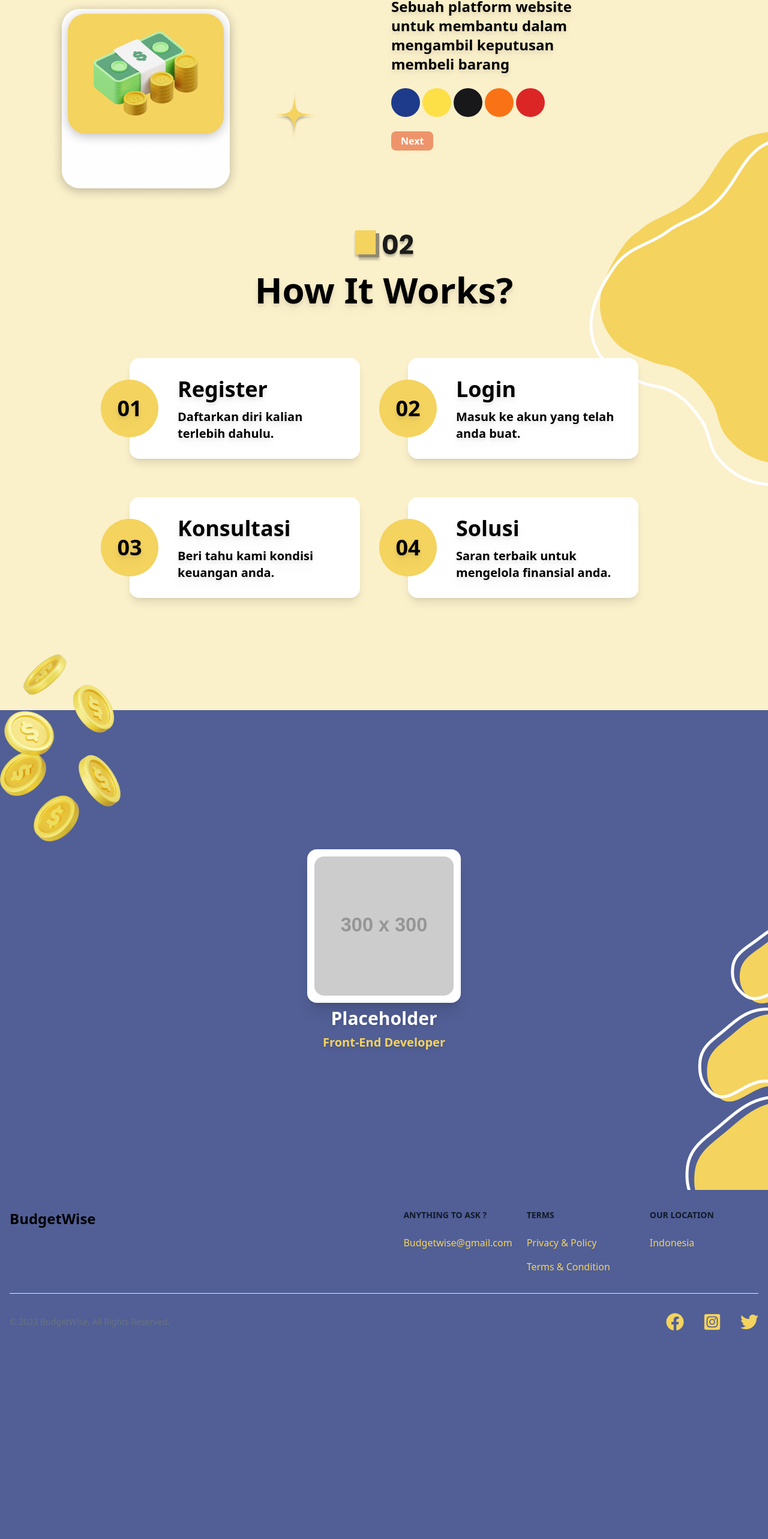
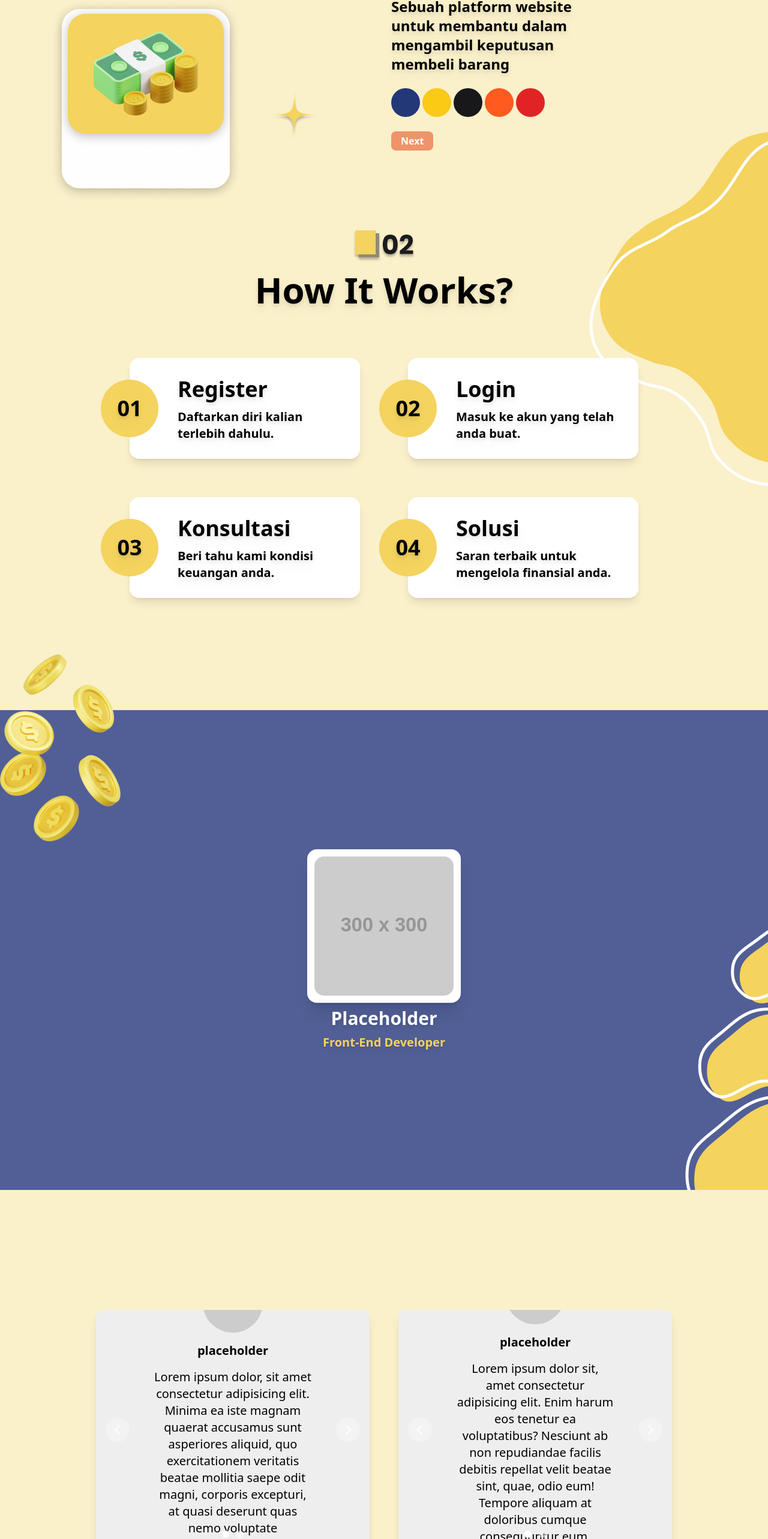
Before and after one commit to flexsible/budgetwise, a React (Vite) app: page / in a window 1280 px wide. Shown: the part 1216-3782 px from the top of the page at 60% size. Before the commit the page ends 3467 px from the top, so only its background shows below. Built offline with nearby package versions, Linux system fonts and the light colour scheme.

Commit message:
invest page & testimoni

```diff
--- a/package.json
+++ b/package.json
@@ -12,6 +12,7 @@
   "dependencies": {
     "@reduxjs/toolkit": "^2.2.3",
     "@supabase/supabase-js": "^2.43.4",
+    "flowbite-react": "^0.9.0",
     "prop-types": "^15.8.1",
     "react": "^18.2.0",
     "react-dom": "^18.2.0",
--- a/src/components/Footer.jsx
+++ b/src/components/Footer.jsx
@@ -7,14 +7,28 @@ export default function Footer () {
       <footer className="bg-biru">
         <div className="mx-auto w-full max-w-screen-xl p-4 py-6 lg:py-8">
           <div className="md:flex md:justify-between">
-            <div className="mb-6 md:mb-0">
+            <div className="mb-6">
               <a href="" className="flex items-center">
-                <span className="self-center text-2xl font-semibold whitespace-nowrap dark:text-white">BudgetWise</span>
+                <span className="self-center text-2xl font-semibold whitespace-nowrap text-white">BudgetWise</span>
               </a>
+              <div className="flex gap-3 align-middle justify-center mt-0">
+                <a href="#" className="text-gray-500 hover:text-gray-900 dark:hover:text-white">
+                  <FaFacebook className='fill-[#F4D35E] text-3xl'/>
+                  <span className="sr-only">Facebook page</span>
+                </a>
+                <a href="#" className="text-gray-500 hover:text-gray-900 dark:hover:text-white ms-5">
+                  <FaInstagramSquare className='fill-[#F4D35E] text-3xl'/>
+                  <span className="sr-only">Instagram page</span>
+                </a>
+                <a href="#" className="text-gray-500 hover:text-gray-900 dark:hover:text-white ms-5">
+                  <FaTwitter className='fill-[#F4D35E] text-3xl'/>
+                  <span className="sr-only">Twitter page</span>
+                </a>
+              </div>
             </div>
             <div className="grid grid-cols-2 gap-8 sm:gap-6 sm:grid-cols-3">
               <div>
-                <h2 className="mb-6 text-sm font-semibold text-gray-900 uppercase dark:text-white">Anything to ask ?</h2>
+                <h2 className="mb-6 text-sm font-semibold uppercase text-white">Anything to ask ?</h2>
                 <ul className="text-gray-500 dark:text-gray-400 font-medium">
                   <li className="mb-4">
                     <a href="" className="hover:underline text-[#F4D35E]">Budgetwise@gmail.com</a>
@@ -22,7 +36,7 @@ export default function Footer () {
                 </ul>
               </div>
               <div>
-                <h2 className="mb-6 text-sm font-semibold text-gray-900 uppercase dark:text-white">Terms</h2>
+                <h2 className="mb-6 text-sm font-semibold uppercase text-white">Terms</h2>
                 <ul className="text-gray-500 dark:text-gray-400 font-medium">
                   <li className="mb-4">
                     <a href="" className="hover:underline text-[#F4D35E]">Privacy & Policy</a>
@@ -33,7 +47,7 @@ export default function Footer () {
                 </ul>
               </div>
               <div>
-                <h2 className="mb-6 text-sm font-semibold text-gray-900 uppercase dark:text-white">Our Location</h2>
+                <h2 className="mb-6 text-sm font-semibold uppercase text-white">Our Location</h2>
                 <ul className="text-gray-500 dark:text-gray-400 font-medium">
                   <li className="mb-4">
                     <a href="#" className="hover:underline text-[#F4D35E]">Indonesia</a>
@@ -43,10 +57,10 @@ export default function Footer () {
             </div>
           </div>
           <hr className="my-6 border-gray-200 sm:mx-auto dark:border-gray-700 lg:my-8" />
-          <div className="sm:flex sm:items-center sm:justify-between">
-            <span className="text-sm text-gray-500 sm:text-center dark:text-gray-400">© 2023 <a href="" className="hover:underline">BudgetWise</a>. All Rights Reserved.
+          <div className="flex items-center justify-center">
+            <span className="text-sm text-white text-center">© 2023 <a href="" className="hover:underline">BudgetWise</a>. All Rights Reserved.
             </span>
-            <div className="flex mt-4 gap-3 sm:justify-center sm:mt-0">
+            {/* <div className="flex mt-4 gap-3 sm:justify-center sm:mt-0">
               <a href="#" className="text-gray-500 hover:text-gray-900 dark:hover:text-white">
                 <FaFacebook className='fill-[#F4D35E] text-3xl'/>
                 <span className="sr-only">Facebook page</span>
@@ -59,7 +73,7 @@ export default function Footer () {
                 <FaTwitter className='fill-[#F4D35E] text-3xl'/>
                 <span className="sr-only">Twitter page</span>
               </a>
-            </div>
+            </div> */}
           </div>
         </div>
       </footer>
--- a/src/components/InputBudget.jsx
+++ b/src/components/InputBudget.jsx
@@ -3,8 +3,8 @@ export default function InputBudget () {
   return (
     <>
       <div className='flex items-center me-4 justify-center pb-10'>
-          <input className="px-3 py-3 text-lg font-bold rounded-lg border-2 focus:outline focus:outline-2 focus:outline-offset-2 bg-[#ffffff] text-[#444444] focus:outline-[#aaaaaa] border-borderBlue"/>
-        </div>
+        <input className="px-3 py-3 text-lg font-bold rounded-lg border-2 focus:outline focus:outline-2 focus:outline-offset-2 bg-[#ffffff] text-[#444444] focus:outline-[#aaaaaa] border-borderBlue"/>
+      </div>
     </>
   )
 }
--- /dev/null
+++ b/src/components/Investment.jsx
@@ -0,0 +1,18 @@
+import React from 'react'
+
+// eslint-disable-next-line react/prop-types
+export default function Investment ({ number }) {
+  return (
+    <>
+      <div className="py-6 flex flex-col gap-6 justify-center bg-krem items-center">
+        <div className="flex items-center me-4 w-1/2 gap-4">
+          <div className='bg-biru rounded-full me-2 px-4 text-center outline outline-offset-2 outline-biru'>
+            <label className="block mb-2 text-3xl font-medium text-white">{number}</label>
+          </div>
+          <h1 className='px-3 py-3 text-lg font-bold rounded-lg border-2 bg-[#ffffff] text-[#444444] border-borderBlue w-3/4'>SBN Ritel</h1>
+          <h1 className='px-3 py-3 text-lg font-bold rounded-lg border-2 bg-[#ffffff] text-[#444444] border-borderBlue w-1/4'>Rp 1.000.000</h1>
+        </div>
+      </div>
+    </>
+  )
+}
--- /dev/null
+++ b/src/components/Testimoni.jsx
@@ -0,0 +1,37 @@
+import React from 'react'
+import { Carousel } from 'flowbite-react'
+
+export default function Testimoni () {
+  return (
+    <>
+    <div className='h-screen w-full justify-center flex items-center bg-krem'>
+      <div className="h-1/2 w-3/4 flex flex-row gap-12">
+        <Carousel className='shadow-lg rounded-lg'>
+          <div className='flex flex-col items-center justify-center bg-[#EEEEEE] h-full rounded-xl px-24'>
+            <img className='rounded-full' src="https://placehold.co/100x100"/>
+            <h1 className='text-center text-xl font-semibold my-4'>placeholder</h1>
+            <h1 className='text-center text-xl'>Lorem ipsum dolor, sit amet consectetur adipisicing elit. Minima ea iste magnam quaerat accusamus sunt asperiores aliquid, quo exercitationem veritatis beatae mollitia saepe odit magni, corporis excepturi, at quasi deserunt quas nemo voluptate recusandae. Dolorum numquam quae maiores molestias mollitia?</h1>
+          </div>
+          <div className='flex flex-col items-center justify-center bg-[#EEEEEE] h-full rounded-xl px-24'>
+            <img className='rounded-full' src="https://placehold.co/100x100"/>
+            <h1 className='text-center text-xl font-semibold my-4'>placeholder2</h1>
+            <h1 className='text-center text-xl'>Lorem, ipsum dolor sit amet consectetur adipisicing elit. Maxime suscipit quaerat distinctio nostrum magnam! Eos, animi delectus vero in, maiores, reprehenderit iusto suscipit quod illo praesentium dolore minima vel. Ut, odio? Laboriosam perspiciatis minima illo laudantium necessitatibus, iusto dolorum dolore.</h1>
+          </div>
+        </Carousel>
+        <Carousel className='shadow-lg rounded-lg'>
+          <div className='flex flex-col items-center justify-center bg-[#EEEEEE] h-full rounded-xl px-24'>
+            <img className='rounded-full' src="https://placehold.co/100x100"/>
+            <h1 className='text-center text-xl font-semibold my-4'>placeholder</h1>
+            <h1 className='text-center text-xl'>Lorem ipsum dolor sit, amet consectetur adipisicing elit. Enim harum eos tenetur ea voluptatibus? Nesciunt ab non repudiandae facilis debitis repellat velit beatae sint, quae, odio eum! Tempore aliquam at doloribus cumque consequuntur eum, voluptatibus facere reiciendis animi perspiciatis! Perferendis.</h1>
+          </div>
+          <div className='flex flex-col items-center justify-center bg-[#EEEEEE] h-full rounded-xl px-24'>
+            <img className='rounded-full' src="https://placehold.co/100x100"/>
+            <h1 className='text-center text-xl font-semibold my-4'>placeholder2</h1>
+            <h1 className='text-center text-xl'>Lorem, ipsum dolor sit amet consectetur adipisicing elit. Maxime suscipit quaerat distinctio nostrum magnam! Eos, animi delectus vero in, maiores, reprehenderit iusto suscipit quod illo praesentium dolore minima vel. Ut, odio? Laboriosam perspiciatis minima illo laudantium necessitatibus, iusto dolorum dolore.</h1>
+          </div>
+        </Carousel>
+      </div>
+    </div>
+    </>
+  )
+}
--- a/src/pages/HistoryPage.jsx
+++ b/src/pages/HistoryPage.jsx
@@ -4,7 +4,7 @@ import HistoryList from '../components/HistoryList'
 const HistoryPage = () => {
   return (
     <div className="relative min-h-screen">
-      <h1 className="pt-20 pb-10 text-6xl font-bold text-white drop-shadow-lg my-1 text-center">
+      <h1 className="pt-20 pb-10 text-6xl font-bold text-white drop-shadow-lg text-center">
         Riwayat BudgetWise
       </h1>
       <HistoryList />
@@ -13,7 +13,7 @@ const HistoryPage = () => {
         alt="Decorative"
         className="absolute bottom-0 right-0"
       />
-       <img
+      <img
         src="/coinAtas.png"
         alt="Decorative"
         className="absolute top-0 left-20"
--- a/src/pages/HomePage.jsx
+++ b/src/pages/HomePage.jsx
@@ -4,6 +4,7 @@ import LandingPage from '../components/LandingPage'
 import Team from '../components/Team'
 import AboutUs from '../components/AboutUs'
 import HowItWorks from '../components/HowItWorks'
+import Testimoni from '../components/Testimoni'
 
 const HomePage = () => {
   return (
@@ -12,6 +13,7 @@ const HomePage = () => {
       <AboutUs/>
       <HowItWorks/>
       <Team/>
+      <Testimoni/>
       <Footer/>
     </>
   )
--- /dev/null
+++ b/src/pages/InvestPage.jsx
@@ -0,0 +1,20 @@
+import React from 'react'
+import InputBudget from '../components/InputBudget'
+import Investment from '../components/Investment'
+
+export default function InvestPage () {
+  const result = Array.from({ length: 5 })
+  return (
+    <>
+      <div className="bg-krem h-screen">
+        <h1 className="pt-20 pb-10 text-6xl font-bold text-biru drop-shadow-lg my-1 text-center">
+          Budget Investasi Anda
+        </h1>
+        <InputBudget />
+        {result.map((_, index) => (
+          <Investment key={index} number={index + 1} />
+        ))}
+      </div>
+    </>
+  )
+}
--- a/tailwind.config.js
+++ b/tailwind.config.js
@@ -1,8 +1,10 @@
+const flowbite = require('flowbite-react/tailwind')
 /** @type {import('tailwindcss').Config} */
 export default {
   content: [
     './index.html',
-    './src/**/*.{js,ts,jsx,tsx}'
+    './src/**/*.{js,ts,jsx,tsx}',
+    flowbite.content()
   ],
   theme: {
     extend: {
@@ -26,5 +28,7 @@ export default {
       }
     }
   },
-  plugins: []
+  plugins: [
+    flowbite.plugin()
+  ]
 }
```
Also changed, not shown: 1 other file (tests, documents, lock files or other folders).
